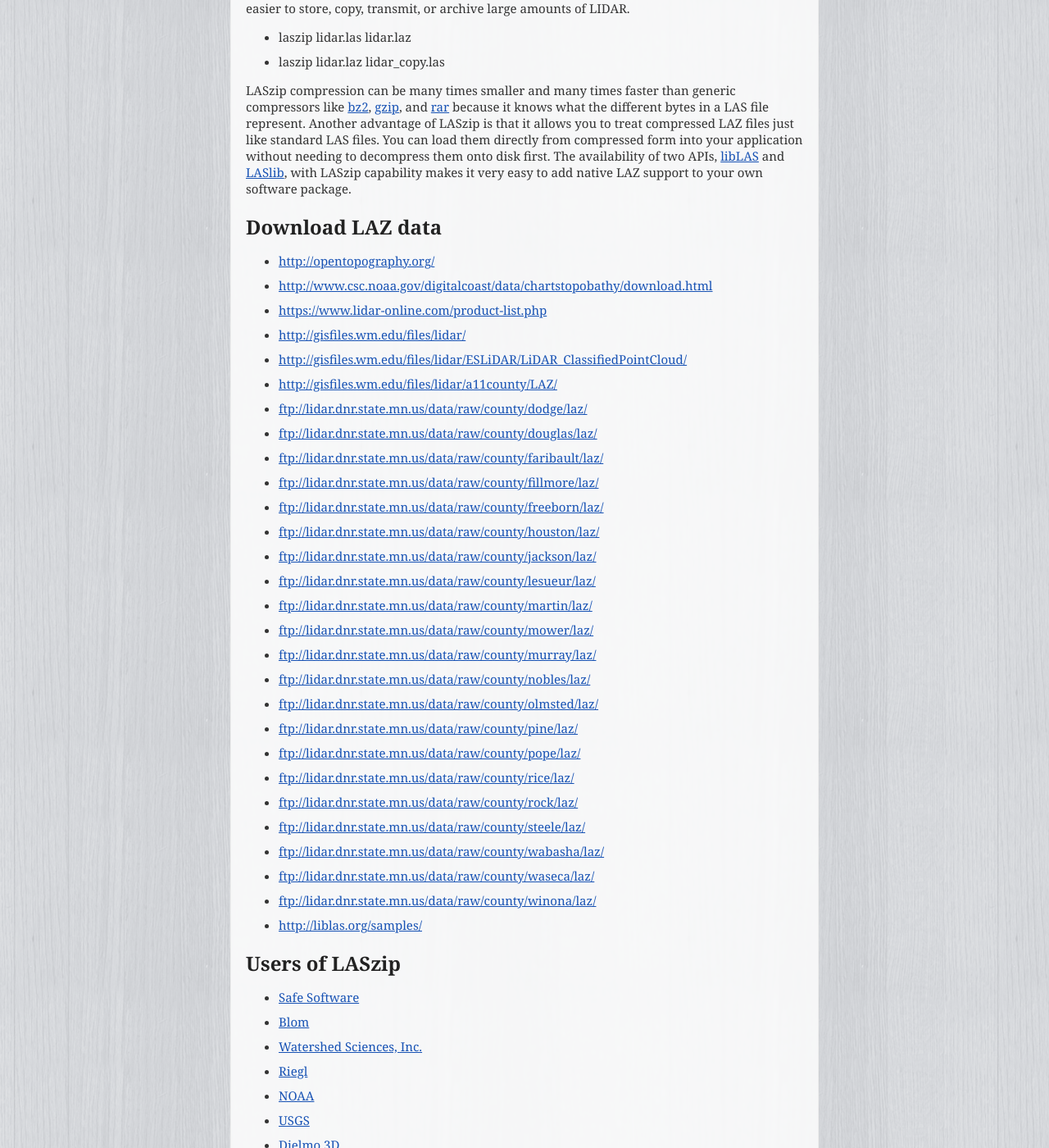
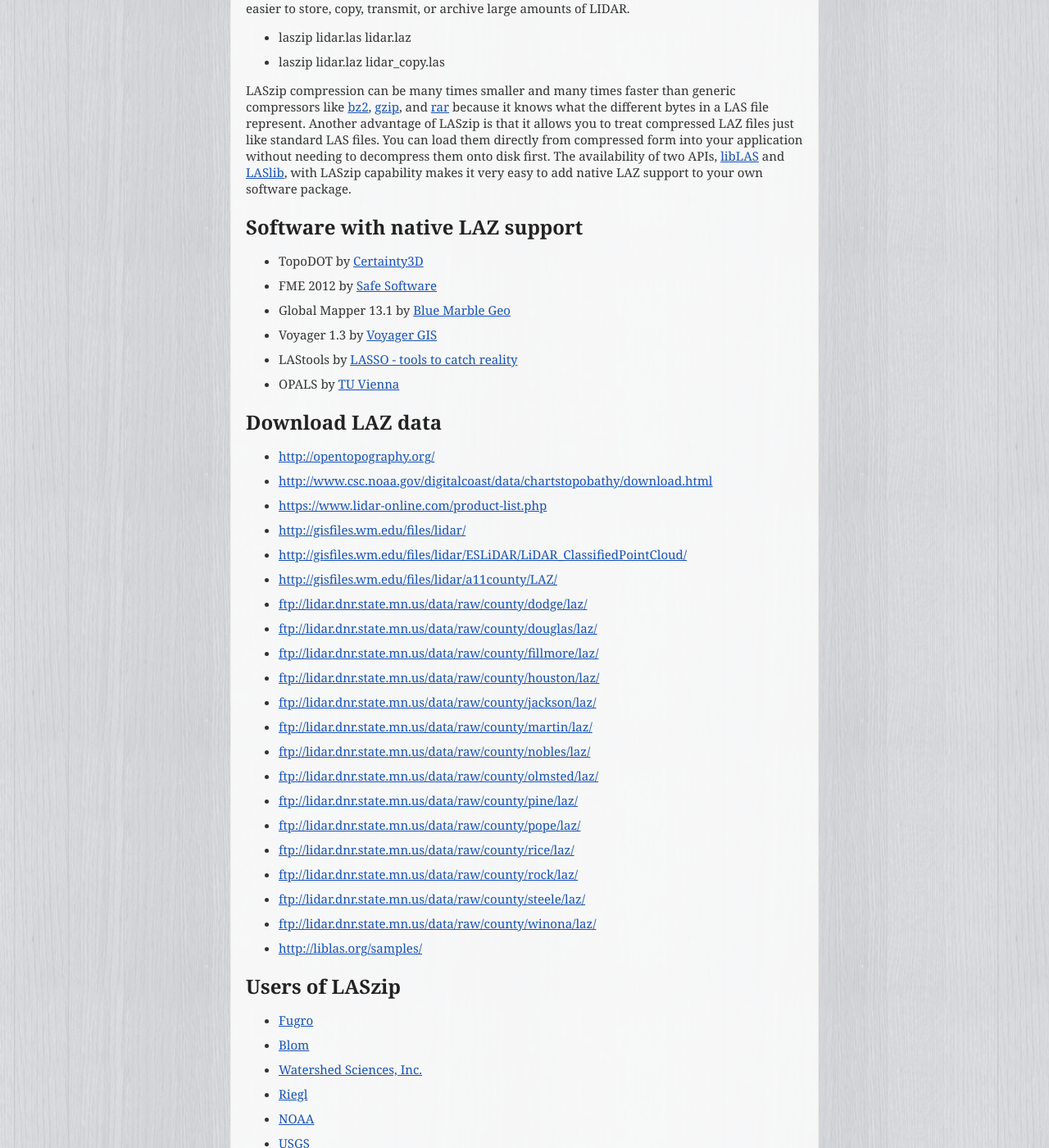
Before and after one commit to LASzip/LASzip, a Sphinx documentation site: the page built from docs/source/index.rst, in a window 1280 px wide and 1400 px high, scrolled down 1000 px. Shown: the whole window at 82% size. Built offline with Sphinx 7.4.7, drawn with Linux system fonts in a browser that asks for light colours.

Commit message:
more software supports LAZ

```diff
--- a/docs/source/index.rst
+++ b/docs/source/index.rst
@@ -76,9 +76,17 @@
 APIs, `libLAS`_ and `LASlib`_, with LASzip capability makes it very easy to
 add native LAZ support to your own software package.
 
+Software with native LAZ support
+------------------------------------------------------------------------------
+* TopoDOT by `Certainty3D <http://www.certainty3d.com/products/topodot/>`_
+* FME 2012 by `Safe Software <http://www.safe.com/>`_
+* Global Mapper 13.1 by `Blue Marble Geo <http://www.bluemarblegeo.com/>`_
+* Voyager 1.3 by `Voyager GIS <http://www.voyagergis.com/>`_
+* LAStools by `LASSO - tools to catch reality <http://www.rapidlasso.com/>`_
+* OPALS by `TU Vienna <http://www.ipf.tuwien.ac.at/opals/>`_
+
 Download LAZ data
 ------------------------------------------------------------------------------
-
 * http://opentopography.org/
 * http://www.csc.noaa.gov/digitalcoast/data/chartstopobathy/download.html
 * https://www.lidar-online.com/product-list.php
@@ -87,15 +95,10 @@
 * http://gisfiles.wm.edu/files/lidar/a11county/LAZ/
 * ftp://lidar.dnr.state.mn.us/data/raw/county/dodge/laz/
 * ftp://lidar.dnr.state.mn.us/data/raw/county/douglas/laz/
-* ftp://lidar.dnr.state.mn.us/data/raw/county/faribault/laz/
 * ftp://lidar.dnr.state.mn.us/data/raw/county/fillmore/laz/
-* ftp://lidar.dnr.state.mn.us/data/raw/county/freeborn/laz/
 * ftp://lidar.dnr.state.mn.us/data/raw/county/houston/laz/
 * ftp://lidar.dnr.state.mn.us/data/raw/county/jackson/laz/
-* ftp://lidar.dnr.state.mn.us/data/raw/county/lesueur/laz/
 * ftp://lidar.dnr.state.mn.us/data/raw/county/martin/laz/
-* ftp://lidar.dnr.state.mn.us/data/raw/county/mower/laz/
-* ftp://lidar.dnr.state.mn.us/data/raw/county/murray/laz/
 * ftp://lidar.dnr.state.mn.us/data/raw/county/nobles/laz/
 * ftp://lidar.dnr.state.mn.us/data/raw/county/olmsted/laz/
 * ftp://lidar.dnr.state.mn.us/data/raw/county/pine/laz/
@@ -103,22 +106,19 @@
 * ftp://lidar.dnr.state.mn.us/data/raw/county/rice/laz/
 * ftp://lidar.dnr.state.mn.us/data/raw/county/rock/laz/
 * ftp://lidar.dnr.state.mn.us/data/raw/county/steele/laz/
-* ftp://lidar.dnr.state.mn.us/data/raw/county/wabasha/laz/
-* ftp://lidar.dnr.state.mn.us/data/raw/county/waseca/laz/
 * ftp://lidar.dnr.state.mn.us/data/raw/county/winona/laz/
 * http://liblas.org/samples/
 
 Users of LASzip
 ------------------------------------------------------------------------------
 
-* `Safe Software <http://www.safe.com/>`_
+* `Fugro <http://www.fugro.com/>`_
 * `Blom <http://www.blomasa.com/>`_
 * `Watershed Sciences, Inc. <http://www.watershedsciences.com/>`_
 * `Riegl <http://www.riegl.com/>`_
 * `NOAA <http://www.noaa.gov/>`_
 * `USGS <http://www.usgs.gov/>`_
 * `Dielmo 3D <http://www.dielmo.com/>`_
-* `TopoDOT <http://www.certainty3d.com/products/topodot/>`_
 * `Oregon Lidar Consortium <http://www.oregongeology.org/sub/projects/olc/default.htm>`_
 * `Minnesota Department of Natural Resources <http://www.dnr.state.mn.us/>`_
 * `US Army Corps of Engineers <http://erdc.usace.army.mil/>`_
```
